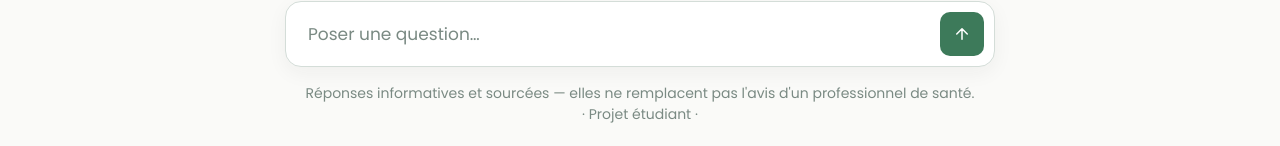
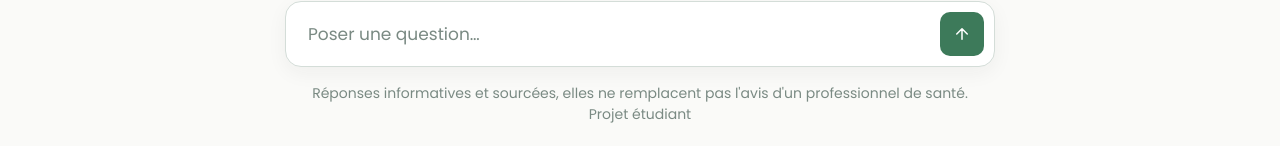
Before and after one commit to SalomeSouque/alimendo_certification_rncp, a React (Vite) app in the folder frontend/: page /chatbot in a window 1280 px wide. Shown: the part 651-797 px from the top of the page. Built offline with nearby package versions, Linux system fonts and the light colour scheme; a web font is replaced by a local one.

Commit message:
docs: rewrite footer and chatbot footer disclaimer

```diff
--- a/frontend/src/components/Layout.jsx
+++ b/frontend/src/components/Layout.jsx
@@ -36,7 +36,7 @@ export default function Layout({ children, wave = null }) {
           Cet outil ne remplace pas un suivi médical. Consultez un professionnel de santé
           pour toute décision relative à votre pathologie.
         </p>
-        <p className="footer-copyright">© 2026 Alimendo · Projet étudiant</p>
+        <p className="footer-copyright">© 2026 Alimendo - Projet étudiant</p>
       </footer>
 
       <Link to="/chatbot" className="chat-fab">
--- a/frontend/src/pages/Chatbot.jsx
+++ b/frontend/src/pages/Chatbot.jsx
@@ -87,8 +87,8 @@ export default function Chatbot() {
             </button>
           </form>
           <p className="chat-disclaimer">
-            Réponses informatives et sourcées — elles ne remplacent pas l'avis d'un professionnel de santé.<br />
-            · Projet étudiant ·
+            Réponses informatives et sourcées, elles ne remplacent pas l'avis d'un professionnel de santé.<br />
+            Projet étudiant
           </p>
         </div>
       </div>
```
